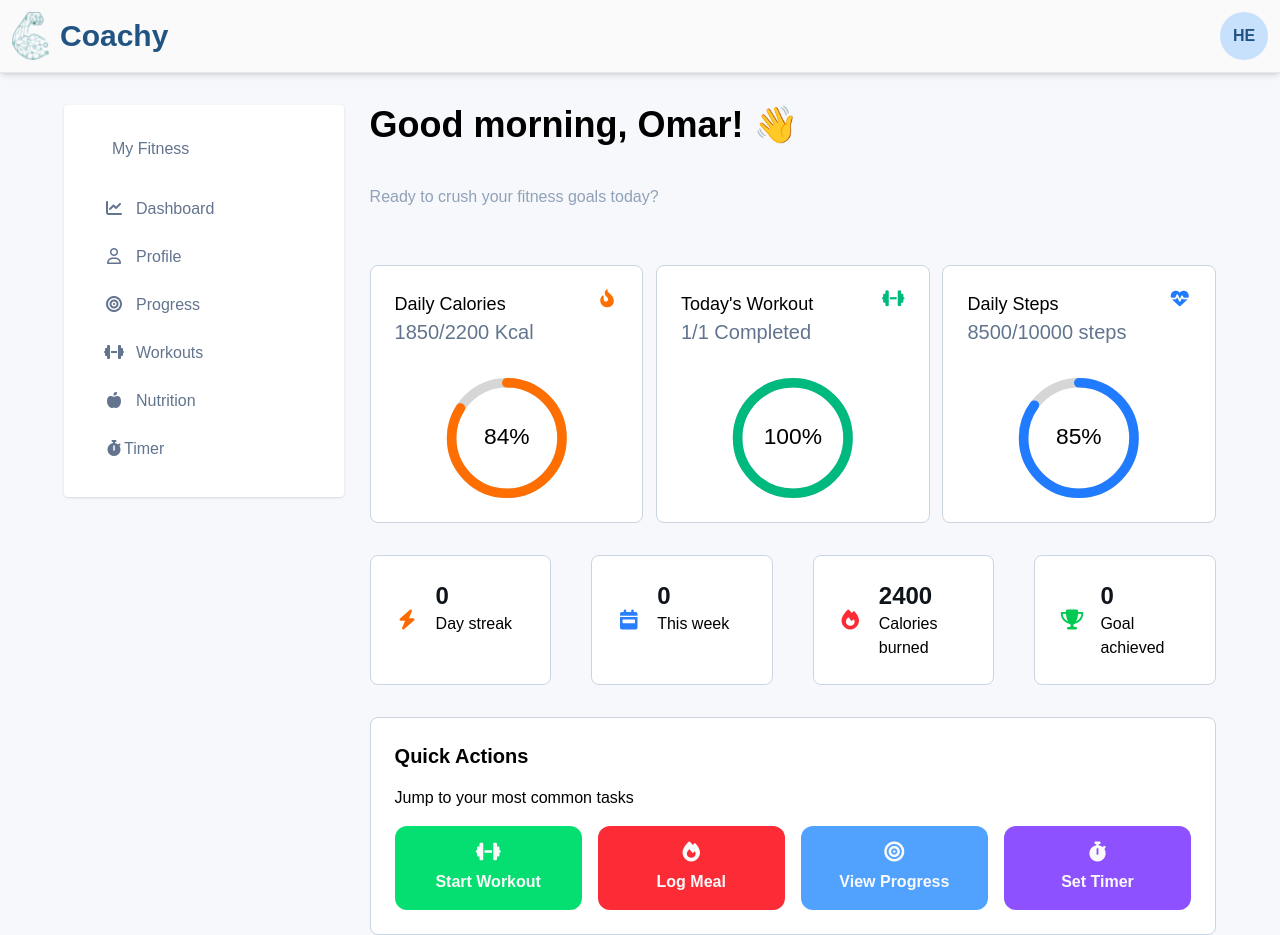
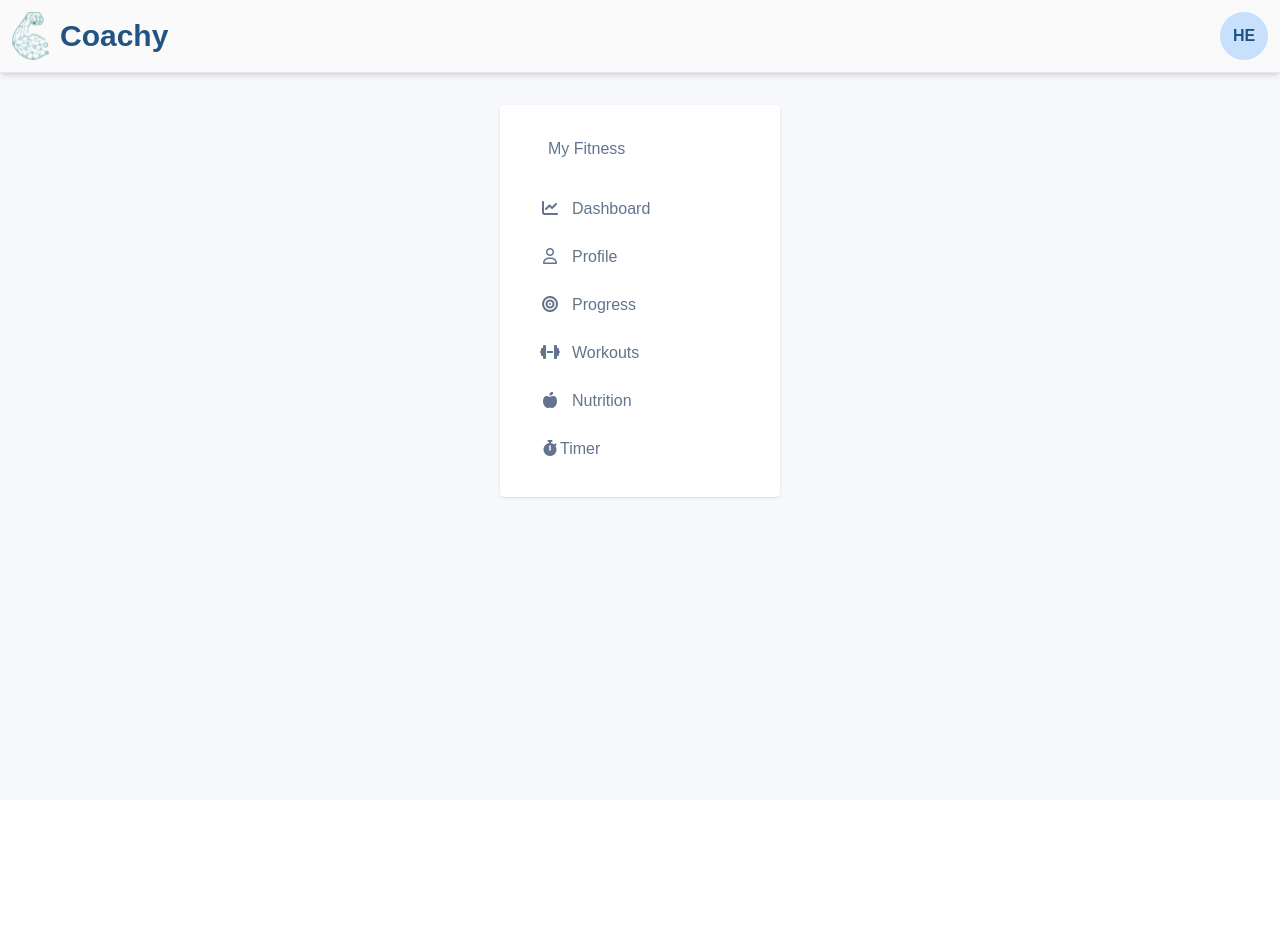
Before and after one commit to Omar-205/React-project, a React (Vite) app: page / in a window 1280 px wide. Before the commit this address led to /dashboard. After the commit the page ends 800 px from the top, so only its background shows below. Built offline with nearby package versions, Linux system fonts and the light colour scheme; a web font is replaced by a local one.

Commit message:
Update TraineePageLayout.tsx

```diff
--- a/src/layout/TraineePageLayout.tsx
+++ b/src/layout/TraineePageLayout.tsx
@@ -9,34 +9,28 @@ import Workouts from "../Pages/Workouts";
 import Nutrition from "../Pages/Nutrition";
 import StopWatches from "../Pages/StopWatches";
 
+
+
 export default function TraineePageLayout() {
-  const [hideMenu, setHideMenu] = useState(true); // true by default
+    const [hideMenu, setHideMenu] = useState(true); //true by default
+    return <div className="bg-[#F6F8FB] dark:bg-secondary-dark w-full min-h-dvh">
+        <Navbar buttonLabel="Omar Ahmed" />
+        {/* // breakpoint is md */}
+        <div className="flex mx-auto justify-center gap-[2vw] px-[5vw]">
+            <OptionsMenu hideMenu={hideMenu} setHideMenu={setHideMenu}/>
+            {hideMenu && (<Routes>
+                {/* <Route path="/" element={<Navigate to={"/dashboard"} />}/> */}
+                <Route path="/dashboard" element={<Dashboard />}/>
+                <Route path="/profile" element={<Profile />}/>
+                <Route path="/progress" element={<Progress />}/>
+                <Route path="/workouts" element={<Workouts />}/>
+                <Route path="/nutrition" element={<Nutrition />}/>
+                <Route path="/timer" element={<StopWatches />}/>
 
-  return (
-    <div className="bg-[#F6F8FB] dark:bg-secondary-dark w-full min-h-dvh">
-      {/* Navbar always at the top */}
-      <Navbar buttonLabel="Omar Ahmed" />
 
-      {/* Main content area */}
-      <div className="flex mx-auto gap-[2vw] px-[5vw]">
-        {/* Left sidebar menu */}
-        <OptionsMenu hideMenu={hideMenu} setHideMenu={setHideMenu} />
+                <Route path="*" element={<Navigate to={'/'} />}/>
 
-        {/* Right main page section */}
-        <div className="flex-1 flex justify-center">
-          {hideMenu && (
-            <Routes>
-              <Route path="/dashboard" element={<Dashboard />} />
-              <Route path="/profile" element={<Profile />} />
-              <Route path="/progress" element={<Progress />} />
-              <Route path="/workouts" element={<Workouts />} />
-              <Route path="/nutrition" element={<Nutrition />} />
-              <Route path="/timer" element={<StopWatches />} />
-              <Route path="*" element={<Navigate to={"/dashboard"} />} />
-            </Routes>
-          )}
+            </Routes>)}
         </div>
-      </div>
     </div>
-  );
 }
```
